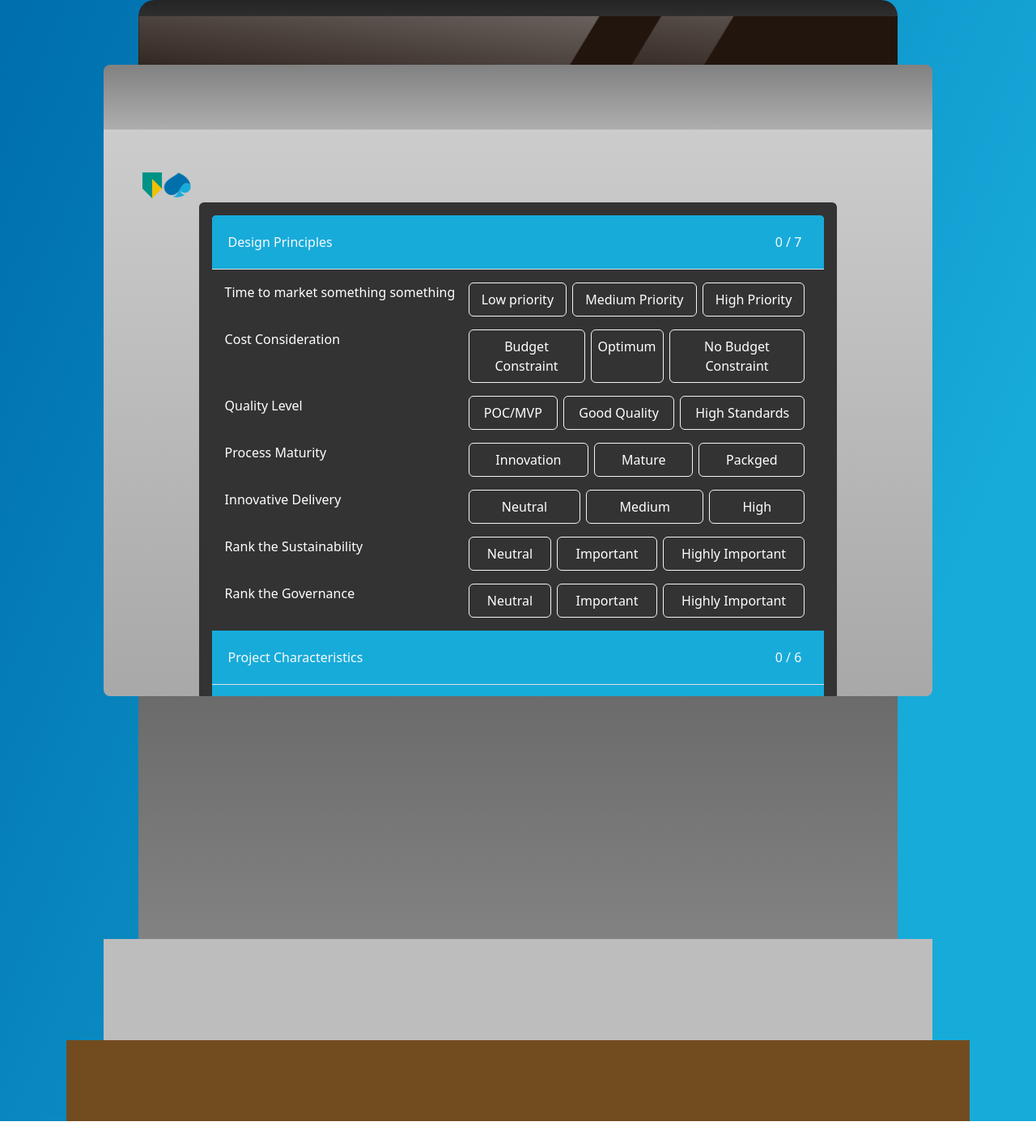
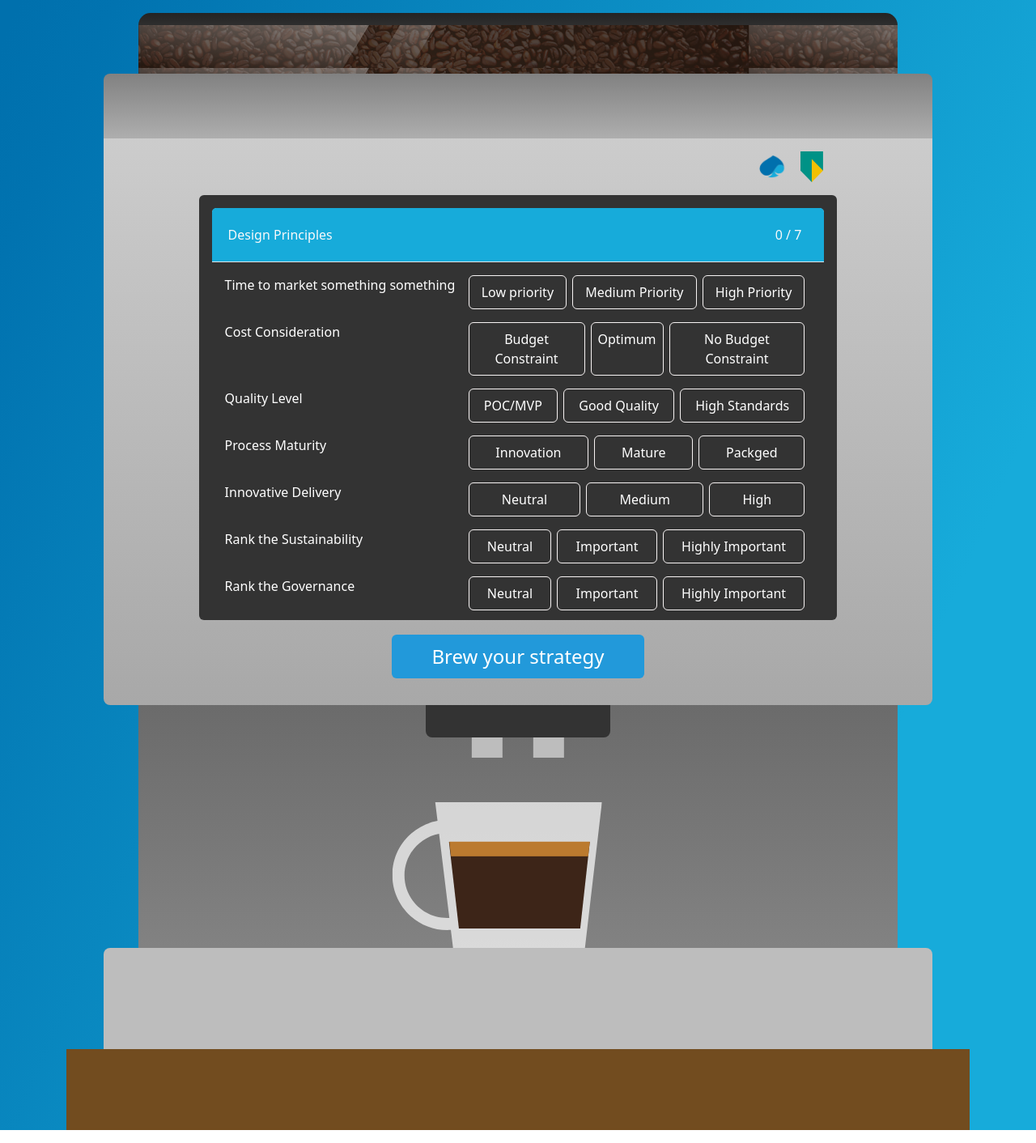
Before and after one commit to JMLatino/RightShore, a Vue app: page / in a window 1280 px wide. Shown: the whole page at 81% size. Built offline with nearby package versions, Linux system fonts and the light colour scheme.

Commit message:
finished basic setup

```diff
--- a/src/App.vue
+++ b/src/App.vue
@@ -1,24 +1,50 @@
 <template>
   <main class="min-vh-100 min-vw-100">
-    <div class="container rightshore">
+    <div class="container rightshore pt-3">
       <div class="coffee-maker mx-auto">
         <div class="row d-flex align-items-center justify-content-center">
           <div class="lid col-11"></div>
-          <div class="beans col-11"></div>
+          <div class="beans col-11"><span></span></div>
           <div class="edge"></div>
-          <div class="top-machine p-5">
-            <div class="logos">
-              <img src="@/assets/abnamro-icon.svg" alt="ABN AMRO">
-              <img src="@/assets/capgemini-icon.svg" alt="Capgemini">
-            </div>
-            <div class="interface mx-auto rounded p-3">
-              <div class="col-12 d-flex align-items-center flex-column justify-content-between">
-                <Questions />
+          <div class="top-machine px-5 py-0  d-flex align-items-center">
+            <div class="top-machine-inner row mx-auto h-100">
+              <div class="logos d-flex justify-content-end py-3 px-0">
+                <img src="@/assets/capgemini-icon.svg" alt="Capgemini" class="me-3">
+                <img src="@/assets/abnamro-icon.svg" alt="ABN AMRO" class="me-3">
+              </div>
+              <div class="interface col-12 rounded p-3">
+                <div class="col-12 d-flex align-items-center flex-column justify-content-between">
+                  <Questions />
+                </div>
+              </div>
+              <div class="brew-coffee d-flex justify-content-center align-items-center ">
+                <BrewCoffee />
               </div>
             </div>
           </div>
-          <div class="middle-machine col-11"></div>
-          <div class="base-machine"></div>
+          <div class="middle-machine col-11 position-relative">
+            <div class="outlets col-3 mx-auto position-relative">
+              <div class="col-6 position-absolute top-100 start-50 translate-middle">
+                <div class="col-4 position-absolute"></div>
+                <div class="col-4 position-absolute"></div>
+              </div>
+            </div>
+            <svg id="coffee" class="position-absolute" width="259" height="180" viewBox="0 0 259 180" fill="none" xmlns="http://www.w3.org/2000/svg">
+              <path fill-rule="evenodd" clip-rule="evenodd"
+                d="M259 0H53L55.8218 23.0874C24.0777 28.8271 0 56.6017 0 90C0 127.555 30.4446 158 68 158C69.4425 158 70.8746 157.955 72.2948 157.867L75 180H238L259 0ZM57.7548 38.9028L70.4677 142.918C69.4854 142.972 68.496 143 67.5 143C38.5051 143 15 119.495 15 90.5C15 64.835 33.4162 43.4713 57.7548 38.9028Z"
+                fill="white" fill-opacity="0.7" />
+              <path d="M70 49H244L232.139 156H82.2489L70 49Z" fill="#3D2518" />
+              <mask id="mask0_0_1" style="mask-type:alpha" maskUnits="userSpaceOnUse" x="70" y="48" width="174"
+                height="108">
+                <path d="M70.4828 48.812H244L232.171 156H82.6977L70.4828 48.812Z" fill="#D9D9D9" />
+              </mask>
+              <g mask="url(#mask0_0_1)">
+                <rect x="44.4818" y="30.7705" width="214.376" height="36.0831" fill="#BB7A2F" />
+              </g>
+            </svg>
+          </div>
+          <div class="base-machine">
+          </div>
         </div>
       </div>
       <div class="table"></div>
@@ -27,6 +53,7 @@
 </template>
 <script setup>
 import Questions from './components/Questions.vue';
+import BrewCoffee from './components/BrewCoffee.vue';
 
 </script>
 
@@ -34,6 +61,13 @@ import Questions from './components/Questions.vue';
 :root {
   --black: #333333;
 }
+
+* {
+  /* outline: solid 1px; */
+}
+
+
+/* html, body {overflow: hidden}; */
 
 main {
   background: linear-gradient(293.55deg, #17ABDA 20.47%, #0173B0 92.37%, #0070AD 98.71%)
@@ -44,7 +78,7 @@ main {
 }
 
 .lid {
-  height: 20px;
+  height: 15px;
   background: linear-gradient(180deg, #242424 0%, #2E2E2E 100%);
   border-top-left-radius: 20px;
   border-top-right-radius: 20px;
@@ -52,7 +86,12 @@ main {
 
 .beans {
   height: 60px;
-  background: url('assets/beans-bg.png');
+  background: url('assets/coffeebeans.png');
+}
+
+svg#coffee {
+  top: 100%;
+  transform: translate(116.5%, -100%);
 }
 
 .edge {
@@ -67,7 +106,30 @@ main {
   height: 700px;
   border-bottom-left-radius: 8px;
   border-bottom-right-radius: 8px;
-  overflow-y: hidden !important;
+}
+
+.top-machine-inner {
+  width: 85% !important;
+}
+
+.logos {
+  height: 10%;
+}
+
+.interface {
+  overflow-y: hidden;
+  overflow-y: scroll;
+  background: var(--black);
+  height: 75%;
+  z-index: 1;
+}
+
+.interface::-webkit-scrollbar {
+  display: none;
+}
+
+.brew-coffee {
+  height: 15%
 }
 
 .middle-machine {
@@ -78,7 +140,23 @@ main {
 .base-machine {
   background: #BDBDBD;
   height: 125px;
+  border-radius: 8px 8px 0px 0px;
+}
 
+.outlets {
+  height: 40px;
+  background: #333333;
+  border-radius: 0px 0px 8px 8px;
+}
+
+.outlets>div>div {
+  height: 25px;
+  background: #BDBDBD;
+}
+
+.outlets>div>div:nth-child(2) {
+  position: absolute;
+  right: 0;
 }
 
 .table {
@@ -86,20 +164,9 @@ main {
   background: #724C1F;
 }
 
-.interface {
-  width: 85% !important;
-  overflow-y: hidden;
-}
-
 p,
 label,
 .btn {
   color: white;
 }
-
-.interface {
-  background: var(--black);
-  width: 1000px;
-  z-index: 1;
-}
 </style>
--- a/src/components/BrewCoffee.vue
+++ b/src/components/BrewCoffee.vue
@@ -1,5 +1,5 @@
 <template>
-  <button type="button" :disabled="!isComplete" class="btn btn-primary mb-3" data-bs-toggle="modal" data-bs-target="#exampleModal" @click="brewStrategy">
+  <button type="button" :disabled="isComplete" class="btn btn-custom mb-3 px-5 py-2" data-bs-toggle="modal" data-bs-target="#exampleModal" @click="brewStrategy">
     Brew your strategy
   </button>
   <div class="modal fade" id="exampleModal" tabindex="-1" aria-labelledby="exampleModalLabel" aria-hidden="true">
@@ -64,3 +64,16 @@ export default {
   }
 }
 </script>
+
+<style scoped>
+.btn-custom {
+  color: white;
+  font-size: 1.5em;
+  background: #2299DA;;
+  --bs-btn-hover-color: #fff;
+  --bs-btn-hover-bg: #17ABDA;
+  --bs-btn-active-color: white;
+  --bs-btn-active-bg: #17ABDA;
+  --bs-btn-active-border-color: #0070AD;
+}
+</style>
--- a/src/components/Entry.vue
+++ b/src/components/Entry.vue
@@ -41,7 +41,6 @@ export default {
   border: solid 1px rgb(247, 243, 243);
   border-radius: 6px!important;
 }
-
 .btn-active {
   color: white;
   --bs-btn-hover-color: #fff;
```
Also changed, not shown: src/assets/coffeebeans.png (added).
